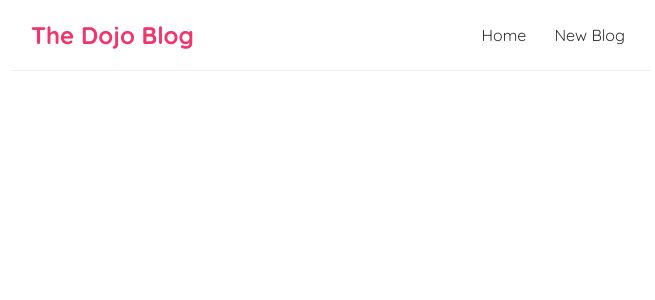
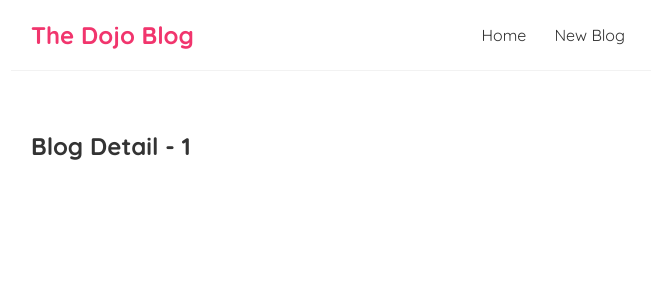
Before and after one commit to Startang141/dojo-blog-star, a React (Create React App) app: page /blogs/1 in a window 1280 px wide. Shown: the top 300 px of the page, without its empty margins (309-964 px from the left). Built offline with nearby package versions, Linux system fonts and the light colour scheme.

Commit message:
Route Params

```diff
--- a/src/App.js
+++ b/src/App.js
@@ -1,8 +1,8 @@
-
 import Navbar from './Pages/Navbar';
 import Home from './Pages/Home';
 import { BrowserRouter as Router, Route, Switch } from 'react-router-dom';
 import Create from './Pages/Create';
+import BlogDetail from './Pages/BlogDetail';
 
 function App() {
   return (
@@ -17,6 +17,9 @@ function App() {
           <Route path="/Create">
             <Create />
           </Route>
+          <Route path="/blogs/:id">
+            <BlogDetail />
+          </Route>
         </Switch>
       </div>
     </div>
--- /dev/null
+++ b/src/Pages/BlogDetail.jsx
@@ -0,0 +1,13 @@
+import { useParams } from "react-router-dom";
+
+const BlogDetail = () => {
+    const { id } = useParams();
+
+    return (
+        <div className="blog-detail">
+            <h2>Blog Detail - { id }</h2>
+        </div>
+     );
+}
+
+export default BlogDetail;
--- a/src/Pages/BlogList.jsx
+++ b/src/Pages/BlogList.jsx
@@ -1,11 +1,15 @@
+import { Link } from "react-router-dom/cjs/react-router-dom.min";
+
 const BlogList = ({blogs, title}) => {
     return (
         <div className="blog-list">
         <h2>{title}</h2>
         {blogs.map((blog)=>(
             <div className="blog-preview" key={blog.id}>
+                <Link to={`/blogs/${blog.id}`}>
                 <h2>{blog.title}</h2>
                 <p>Written by {blog.author}</p>
+                </Link>
             </div>
         ))}
         </div>
```
